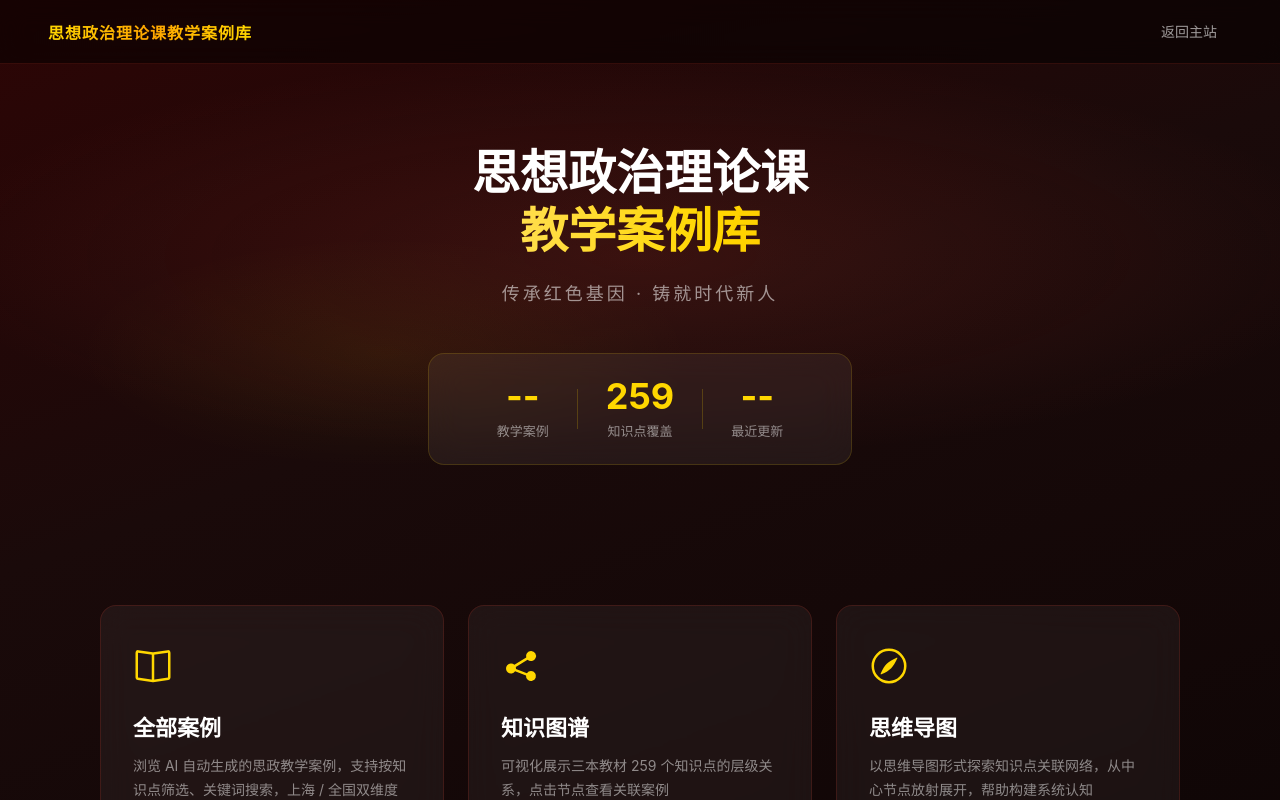
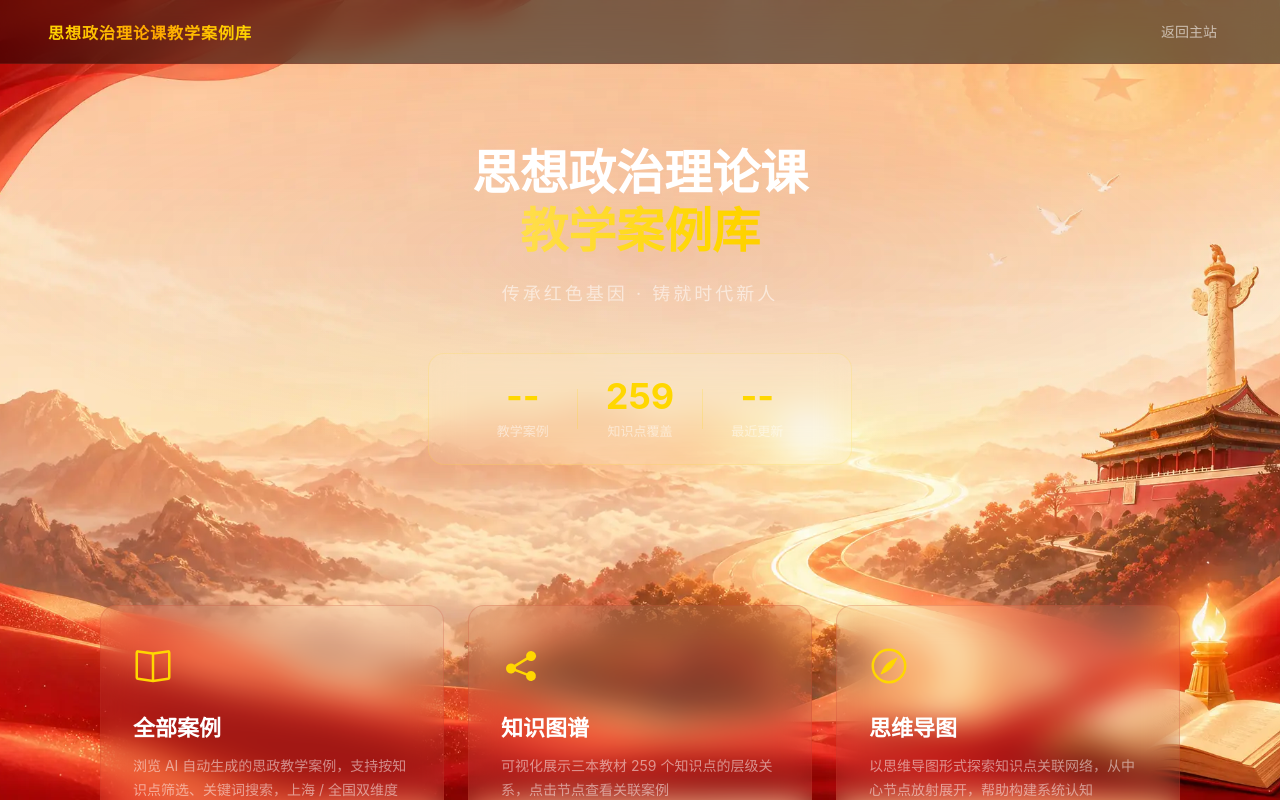
Before and after one commit to hyc896/AI-Empowered-IPTC-Website, a Vue app in the folder 二期/frontend/: page /case-platform in a window 1280 px wide. Shown: the top 800 px of the page. Built offline with nearby package versions, Linux system fonts and the light colour scheme; no server answers.

Commit message:
fix: 案例平台首页背景改为与主页一致

```diff
--- a/二期/frontend/src/views/cases/CasePlatformHome.vue
+++ b/二期/frontend/src/views/cases/CasePlatformHome.vue
@@ -98,7 +98,7 @@ onMounted(async () => {
 <style scoped>
 .platform-home {
   min-height: 100vh;
-  background: linear-gradient(160deg, #2d0505 0%, #1a0a0a 40%, #0d0505 100%);
+  background: url('@/assets/bg-main.webp') center/cover no-repeat fixed;
   color: #fff;
 }
 
```
